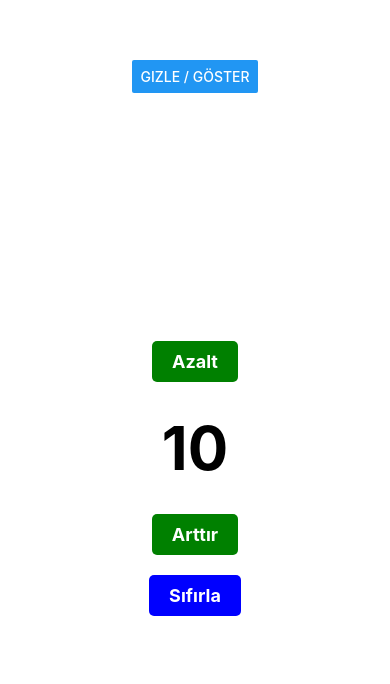
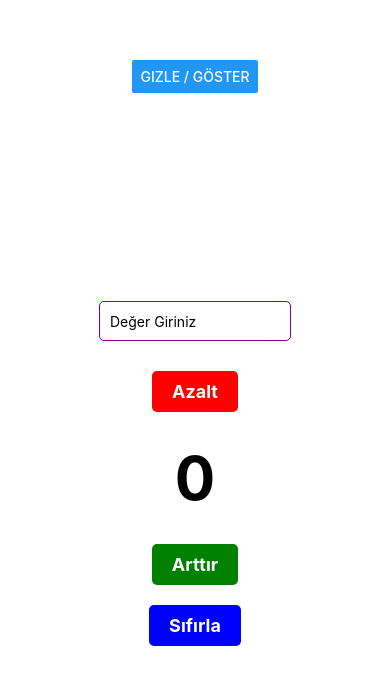
Before and after one commit to Kubraaygun/CounterMobile, a React Native app: screen / in a window 390 px wide. Shown: the top 684 px of the page. Built offline with nearby package versions, Linux system fonts and the light colour scheme.

Commit message:
duzenleme yapildi

```diff
--- a/src/components/Counter.jsx
+++ b/src/components/Counter.jsx
@@ -1,16 +1,53 @@
-import {StyleSheet, Text, TouchableOpacity, View} from 'react-native';
-import {useEffect, useState} from 'react';
+import {
+  StyleSheet,
+  Text,
+  TextInput,
+  TouchableOpacity,
+  View,
+} from 'react-native';
+import {useDebugValue, useEffect, useState} from 'react';
 
 const Counter = () => {
-  const [count, setCount] = useState(10);
+  const [count, setCount] = useState(0);
 
-  //1) Bilesenin ekrana basilma olayini izle
+  const [inputValue, setInputValue] = useState('');
+
+  /*   //1) Bilesenin ekrana basilma olayini izle
   useEffect(() => {
     console.log('bilesen ekrana basildi');
   }, []);
 
+  //2) Bilesen ekrandan gitme olayi
+  useEffect(() => {
+    return () => console.log('ekrandan gitti');
+  }, []); */
+
+  // //3) Bilesenin ekrana gelme ve gitme olayini izle
+  // useEffect(() => {
+  //   console.log('Bilesen ekrana geldi');
+  //   return () => console.log('Bilesen ekrandan gitti');
+  // }, []);
+
+  // //4) Bilesenin guncellenme UPDATE olma olayini izle
+  // useEffect(() => {
+  //   console.log('Bilesen RENDER OLDU STATE VEYA PROPS DEGISTI');
+  // });
+
+  //5) Input Degisimine bagimli olan degeri izle
+
+  useEffect(() => {
+    console.log('Input degeri degisti', inputValue);
+  }, [inputValue]);
+
   return (
     <View style={styles.container}>
+      <TextInput
+        style={styles.input}
+        placeholder="Değer Giriniz"
+        value={inputValue}
+        onChangeText={setInputValue}
+      />
+
       <TouchableOpacity
         onPress={() => setCount(count - 1)}
         disabled={count === 0}
@@ -66,4 +103,13 @@ const styles = StyleSheet.create({
     fontWeight: 'bold',
     marginVertical: 20,
   },
+  input: {
+    height: 40,
+    borderColor: 'purple',
+    borderWidth: 1,
+    borderRadius: 5,
+    paddingHorizontal: 10,
+    marginBottom: 20,
+    width: '80%',
+  },
 });
```
